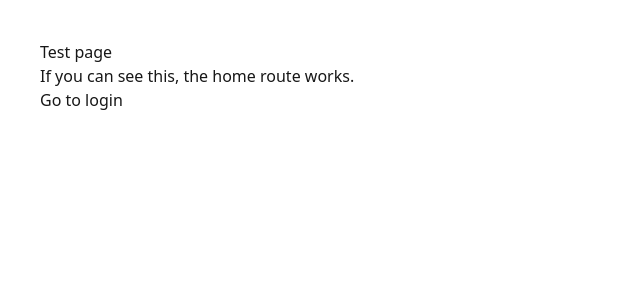
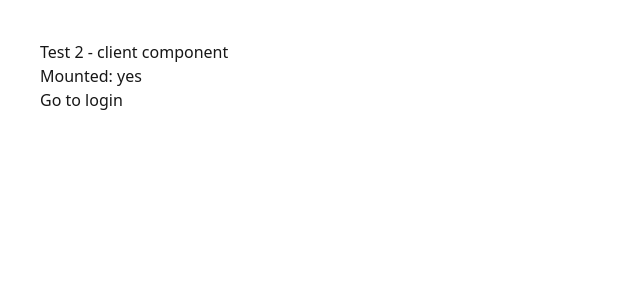
Before and after one commit to gabrielatassia24-web/Energy-planner, a Next.js app: page / in a window 1280 px wide. Shown: the top 300 px of the page, without its empty margins (0-640 px from the left). Built offline with nearby package versions, Linux system fonts and the light colour scheme.

Commit message:
Diagnostic test 2: client component

```diff
--- a/app/page.tsx
+++ b/app/page.tsx
@@ -1,8 +1,14 @@
+"use client";
+
+import { useEffect, useState } from "react";
+
 export default function Page() {
+  const [mounted, setMounted] = useState(false);
+  useEffect(() => { setMounted(true); }, []);
   return (
     <div style={{ padding: 40, fontFamily: "system-ui" }}>
-      <h1>Test page</h1>
-      <p>If you can see this, the home route works.</p>
+      <h1>Test 2 - client component</h1>
+      <p>Mounted: {mounted ? "yes" : "no"}</p>
       <p><a href="/login">Go to login</a></p>
     </div>
   );
```
